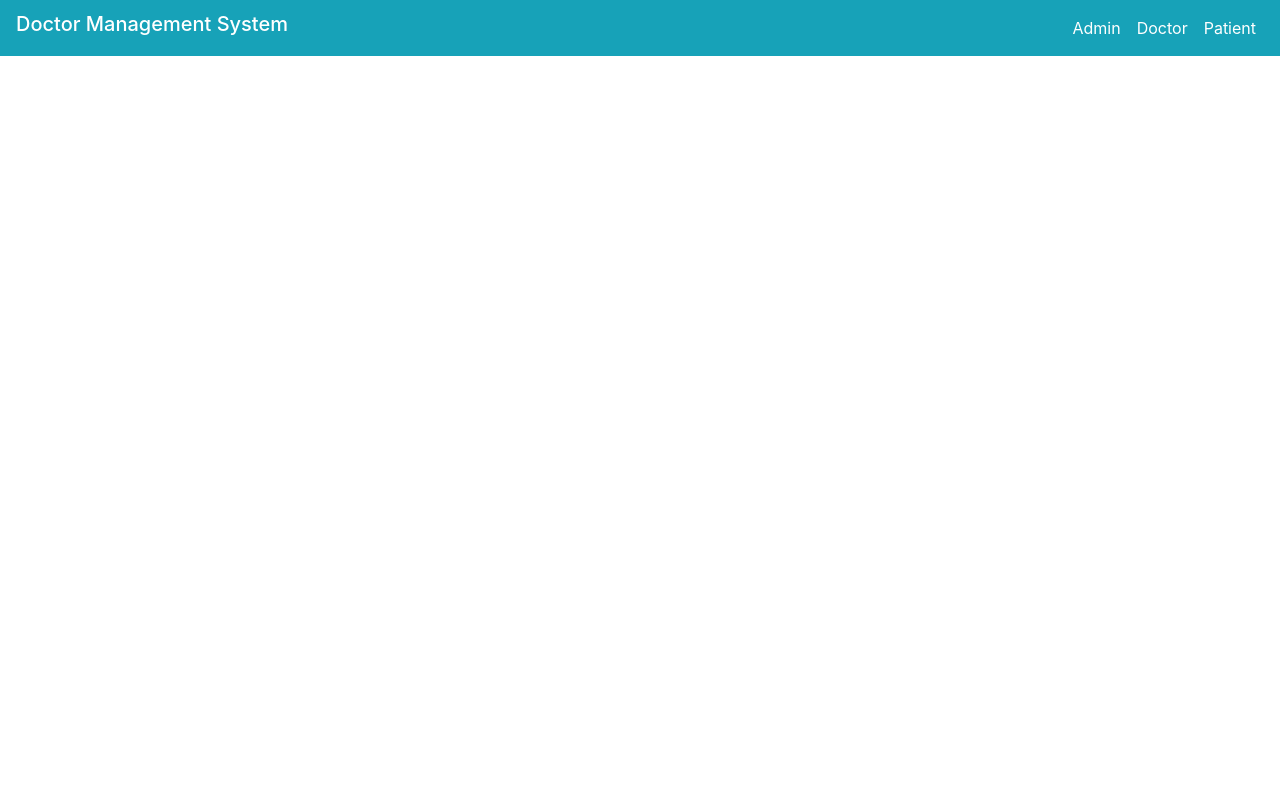
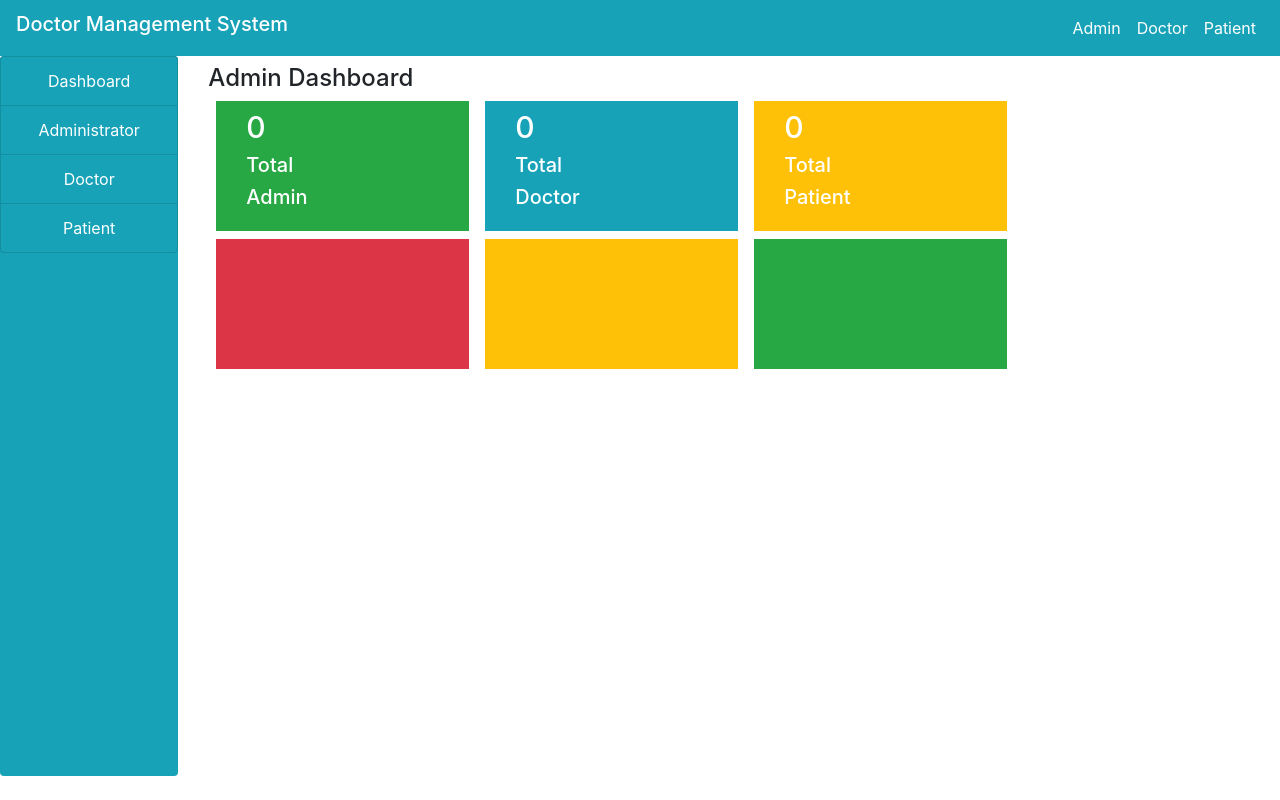
Before and after one commit to Sujan-Pradhan/DMS, a PHP site: page /admin/index.php in a window 1280 px wide. Run offline with PHP 8.4, Linux system fonts and the light colour scheme; data that the repository does not hold is empty.

Commit message:
Added all the files

```diff
--- a/admin/index.php
+++ b/admin/index.php
@@ -8,15 +8,95 @@ session_start();
 <!DOCTYPE html>
 <html>
 <head>
-	<title></title>
+	<title>Admin Dashboard</title>
 </head>
 <body>
 
 	<?php
 	include("../include/header.php");
+	include("../include/connection.php");
 
 
 	?>
 
+	<div class="container-fluid">
+		<div class="col-md-12">
+			<div class="row">
+				<div class="col-md-2" style="margin-left: -30px;">
+
+					<?php
+
+					include("sidenav.php");
+
+
+					?>
+
+
+			</div>
+			<div class="col-md-10">
+
+				<h4 class="my-2">Admin Dashboard</h4>
+
+				<div class="col-md-12 my-1">
+					<div class="row">
+						<div class="col-md-3 bg-success mx-2" style="height: 130px;">
+							<div class="col-md-12">
+								<div class="row">
+									<div class="col-md-9">
+										<?php
+										$ad = mysqli_query($conn,"SELECT * FROM admin");
+
+										$num = mysqli_num_rows($ad);
+
+
+										?>
+										<h5 class="my-2 text-white" style="font-size: 30px;"><?php echo $num; ?></h5>
+										<h5 class="text-white">Total</h5>
+										<h5 class="text-white">Admin</h5>
+									</div>
+									<div class="col-md-4">
+										<a href="admin.php"><i class="fa fa-users-cog fa-3x my-4" style="color: white;"></i></a>
+									</div>
+								</div>
+							</div>
+						</div>
+						<div class="col-md-3 bg-info mx-2" style="height: 130px;">
+								<div class="col-md-12">
+								<div class="row">
+									<div class="col-md-9">
+										<h5 class="my-2 text-white" style="font-size: 30px;">0</h5>
+										<h5 class="text-white">Total</h5>
+										<h5 class="text-white">Doctor</h5>
+									</div>
+									<div class="col-md-4">
+
+									</div>
+								</div>
+							</div>
+						</div>
+						<div class="col-md-3 bg-warning mx-2" style="height: 130px;">
+								<div class="col-md-12">
+								<div class="row">
+									<div class="col-md-9">
+										<h5 class="my-2 text-white" style="font-size: 30px;">0</h5>
+										<h5 class="text-white">Total</h5>
+										<h5 class="text-white">Patient</h5>
+									</div>
+									<div class="col-md-4">
+
+									</div>
+								</div>
+							</div>
+						</div>
+						<div class="col-md-3 bg-danger mx-2 my-2" style="height: 130px;"></div>
+						<div class="col-md-3 bg-warning mx-2 my-2" style="height: 130px;"></div>
+						<div class="col-md-3 bg-success mx-2 my-2" style="height: 130px;"></div>
+					</div>
+				</div>
+			</div>
+		</div>
+	</div>
+</div>
+
 </body>
 </html>
--- /dev/null
+++ b/admin/sidenav.php
@@ -0,0 +1,20 @@
+<!DOCTYPE html>
+<html>
+<head>
+	<title></title>
+</head>
+<body>
+
+		<!--Sidenav-->
+				<div class="list-group bg-info" style="height: 90vh;">
+					<a href="" class="list-group-item list-group-item-action bg-info text-center text-white">Dashboard</a>
+					<a href="admin.php" class="list-group-item list-group-item-action bg-info text-center text-white">Administrator</a>
+					<a href="" class="list-group-item list-group-item-action bg-info text-center text-white">Doctor</a>
+					<a href="" class="list-group-item list-group-item-action bg-info text-center text-white">Patient</a>
+				</div>
+
+				<!-- Ends -->
+
+
+</body>
+</html>
```
